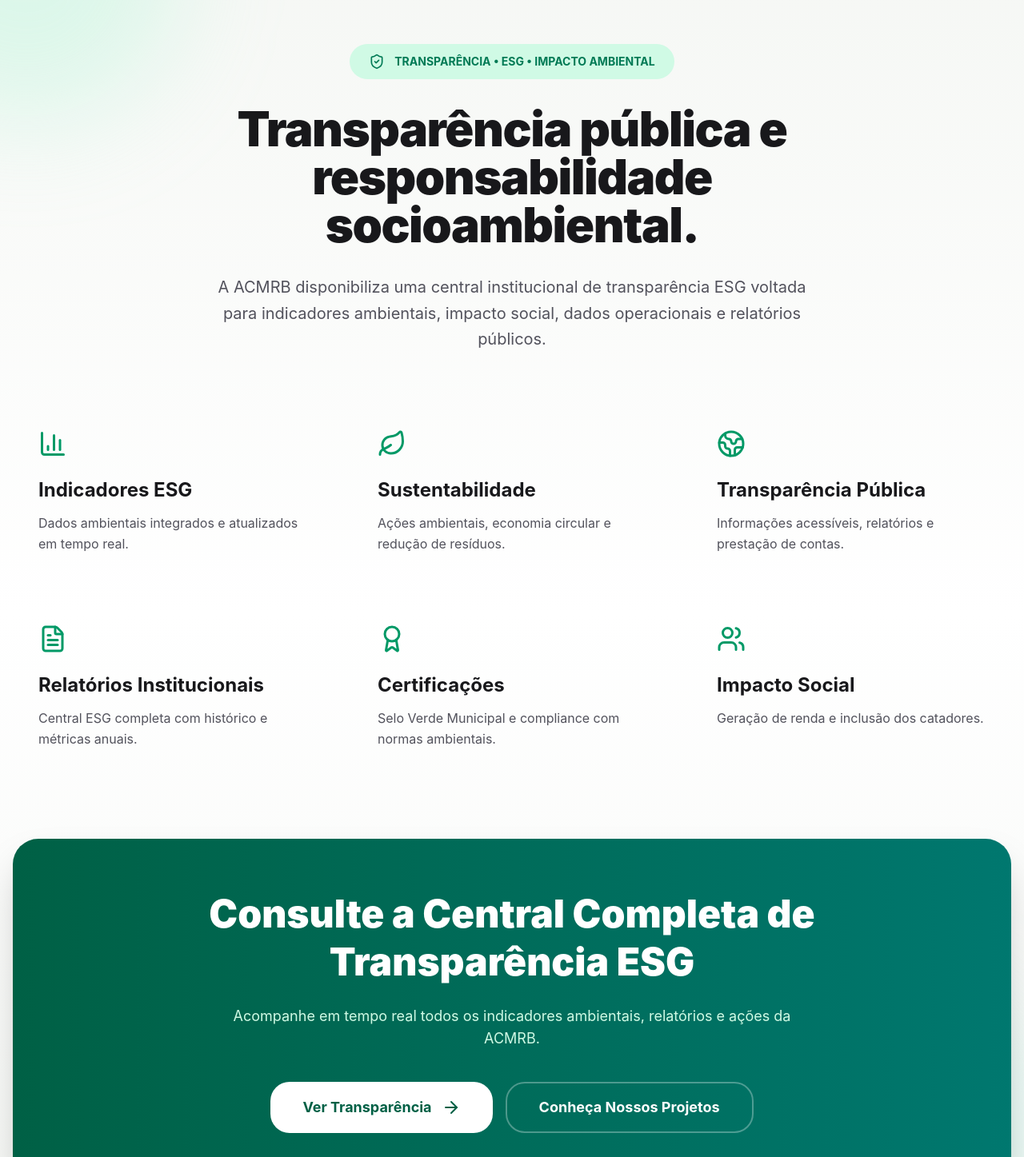
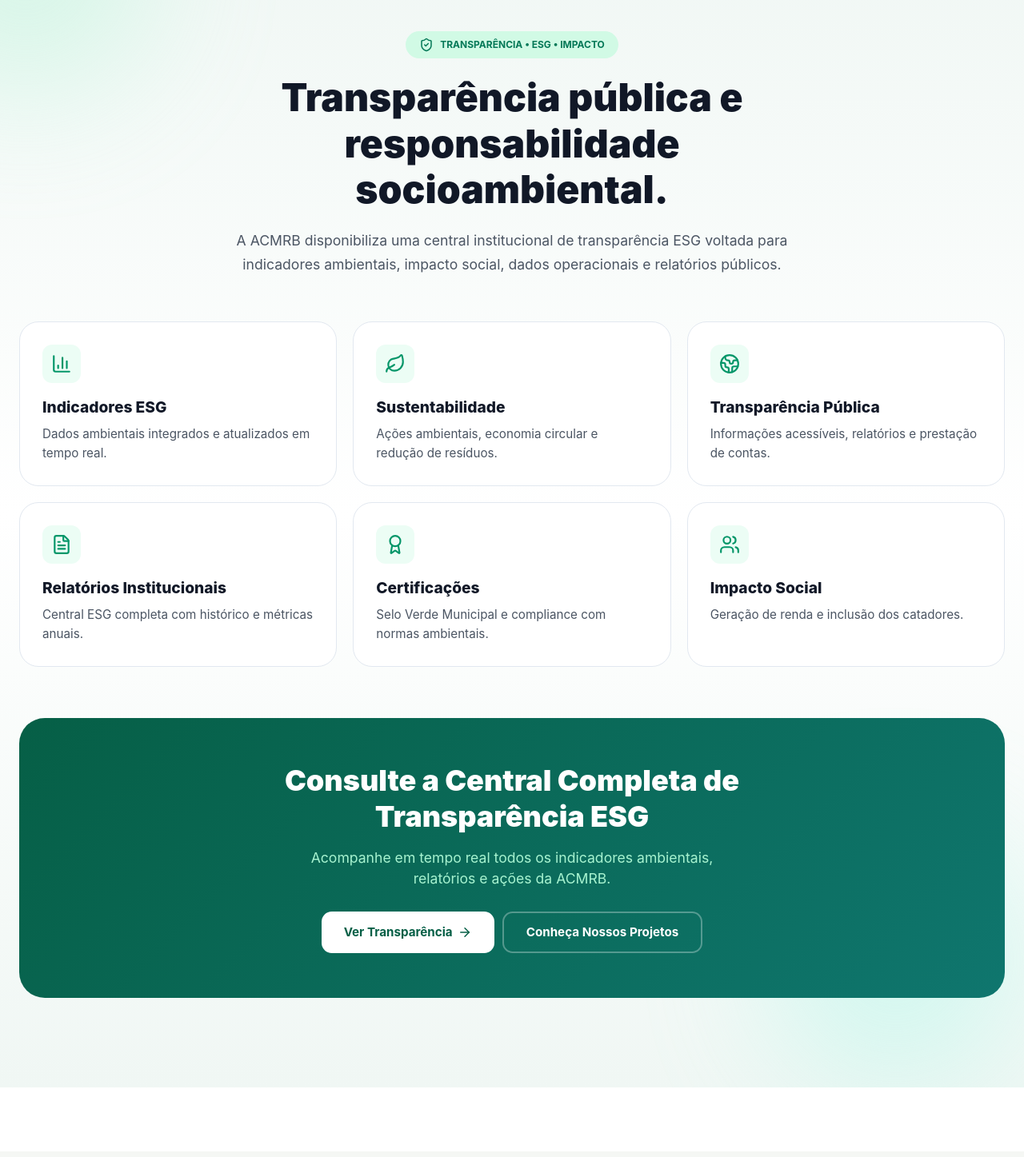
Before and after one commit to joota2500/acmrb-platform, a Next.js app: page / in a window 1280 px wide. Shown: the part 3160-4607 px from the top of the page at 80% size. Built offline with nearby package versions, Linux system fonts and the light colour scheme; no server answers; the database is empty.

Commit message:
C:\Users\User\Desktop\MeusProjetos\acmrb-platform\src\components\home\StatsSection.tsx

```diff
--- a/src/components/home/StatsSection.tsx
+++ b/src/components/home/StatsSection.tsx
@@ -13,51 +13,9 @@
   Users,
 } from "lucide-react";
 
-export default function StatsSection() {
-  return (
-    <section
-      id="transparencia"
-      className="py-24 md:py-32 bg-linear-to-b from-[#F5F7F4] via-white to-[#F5F7F4] relative overflow-hidden"
-    >
-      {/* Background Decorations */}
-      <div className="absolute inset-0 overflow-hidden pointer-events-none">
-        <div className="absolute -top-40 -left-40 w-96 h-96 rounded-full bg-emerald-200/30 blur-3xl" />
-        <div className="absolute bottom-0 right-0 w-96 h-96 rounded-full bg-teal-200/30 blur-3xl" />
-      </div>
+import "@/styles/stats-section.css";
 
-      <div className="container-custom relative z-10">
-        {/* Header */}
-        <motion.div
-          initial={{ opacity: 0, y: 40 }}
-          whileInView={{ opacity: 1, y: 0 }}
-          viewport={{ once: true }}
-          className="text-center max-w-4xl mx-auto"
-        >
-          <div className="inline-flex items-center gap-3 px-6 py-3 rounded-full bg-emerald-100 text-emerald-700 font-bold text-sm mb-8">
-            <ShieldCheck size={20} />
-            TRANSPARÊNCIA • ESG • IMPACTO AMBIENTAL
-          </div>
-
-          <h2 className="text-4xl md:text-6xl font-black tracking-tight leading-none text-zinc-900">
-            Transparência pública e responsabilidade socioambiental.
-          </h2>
-
-          <p className="mt-8 text-lg md:text-xl text-zinc-600 max-w-3xl mx-auto leading-relaxed">
-            A ACMRB disponibiliza uma central institucional de transparência ESG
-            voltada para indicadores ambientais, impacto social, dados
-            operacionais e relatórios públicos.
-          </p>
-        </motion.div>
-
-        {/* Features Grid */}
-        <motion.div
-          initial={{ opacity: 0, y: 40 }}
-          whileInView={{ opacity: 1, y: 0 }}
-          viewport={{ once: true }}
-          transition={{ delay: 0.2 }}
-          className="mt-16 grid sm:grid-cols-2 lg:grid-cols-3 gap-6"
-        >
-          {[
+const features = [
   {
     icon: BarChart3,
     title: "Indicadores ESG",
@@ -88,61 +46,86 @@
     title: "Impacto Social",
     desc: "Geração de renda e inclusão dos catadores.",
   },
-          ].map((feature, index) => (
+];
+
+export default function StatsSection() {
+  return (
+    <section id="transparencia" className="stats">
+      <div className="stats__bg">
+        <div className="stats__blob stats__blob--1" />
+        <div className="stats__blob stats__blob--2" />
+      </div>
+
+      <div className="stats__container">
+        {/* Header */}
+        <motion.div
+          initial={{ opacity: 0, y: 30 }}
+          whileInView={{ opacity: 1, y: 0 }}
+          viewport={{ once: true }}
+          className="stats__header"
+        >
+          <div className="stats__tag">
+            <ShieldCheck size={18} />
+            TRANSPARÊNCIA • ESG • IMPACTO
+          </div>
+
+          <h2 className="stats__title">
+            Transparência pública e responsabilidade socioambiental.
+          </h2>
+
+          <p className="stats__description">
+            A ACMRB disponibiliza uma central institucional de transparência ESG
+            voltada para indicadores ambientais, impacto social, dados
+            operacionais e relatórios públicos.
+          </p>
+        </motion.div>
+
+        {/* Grid de features */}
+        <div className="stats__grid">
+          {features.map((feature, index) => {
+            const Icon = feature.icon;
+            return (
               <motion.div
                 key={index}
+                initial={{ opacity: 0, y: 25 }}
+                whileInView={{ opacity: 1, y: 0 }}
+                viewport={{ once: true }}
+                transition={{ delay: index * 0.05 }}
+                className="stats__card"
+              >
+                <div className="stats__card-icon">
+                  <Icon size={26} />
+                </div>
+                <h3>{feature.title}</h3>
+                <p>{feature.desc}</p>
+              </motion.div>
+            );
+          })}
+        </div>
+
+        {/* CTA */}
+        <motion.div
           initial={{ opacity: 0, y: 30 }}
           whileInView={{ opacity: 1, y: 0 }}
-              transition={{ delay: index * 0.05 }}
-              className="glass-card rounded-3xl p-8 hover:shadow-xl transition-all group"
+          viewport={{ once: true }}
+          transition={{ delay: 0.3 }}
+          className="stats__cta"
         >
-              <feature.icon
-                size={36}
-                className="text-emerald-600 mb-6 group-hover:scale-110 transition"
-              />
-              <h3 className="text-2xl font-bold text-zinc-900 mb-3">
-                {feature.title}
-              </h3>
-              <p className="text-zinc-600 leading-relaxed">{feature.desc}</p>
-            </motion.div>
-          ))}
-        </motion.div>
-
-        {/* CTA Central */}
-        <motion.div
-          initial={{ opacity: 0, y: 40 }}
-          whileInView={{ opacity: 1, y: 0 }}
-          viewport={{ once: true }}
-          transition={{ delay: 0.4 }}
-          className="mt-20"
-        >
-          <div className="bg-linear-to-r from-emerald-800 to-teal-700 rounded-4xl p-10 md:p-16 text-white shadow-2xl">
-            <div className="max-w-3xl mx-auto text-center">
-              <h3 className="text-4xl md:text-5xl font-black leading-tight">
-                Consulte a Central Completa de Transparência ESG
-              </h3>
-              <p className="mt-6 text-emerald-100 text-lg">
-                Acompanhe em tempo real todos os indicadores ambientais,
-                relatórios e ações da ACMRB.
+          <h3>Consulte a Central Completa de Transparência ESG</h3>
+          <p>
+            Acompanhe em tempo real todos os indicadores ambientais, relatórios
+            e ações da ACMRB.
           </p>
 
-              <div className="flex flex-col sm:flex-row gap-4 justify-center mt-10">
-                <Link
-                  href="/transparencia"
-                  className="h-16 px-10 rounded-3xl bg-white text-emerald-800 font-bold text-lg flex items-center justify-center hover:bg-emerald-50 transition-all"
-                >
+          <div className="stats__cta-buttons">
+            <Link href="/transparencia" className="stats__btn-primary">
               Ver Transparência
-                  <ArrowRight className="ml-3" />
+              <ArrowRight size={18} />
             </Link>
 
-                <Link
-                  href="/projetos"
-                  className="h-16 px-10 rounded-3xl border-2 border-white/30 hover:bg-white/10 text-white font-bold text-lg flex items-center justify-center transition-all"
-                >
+            <Link href="/projetos" className="stats__btn-secondary">
               Conheça Nossos Projetos
             </Link>
-              </div>
-            </div>
           </div>
         </motion.div>
       </div>
--- /dev/null
+++ b/src/styles/stats-section.css
@@ -0,0 +1,299 @@
+/* ==================== STATS / TRANSPARÊNCIA ==================== */
+
+.stats {
+  position: relative;
+  overflow: hidden;
+  background: linear-gradient(to bottom, #f0f7f4, white, #f0f7f4);
+  padding: 4rem 0;
+}
+
+@media (min-width: 768px) {
+  .stats {
+    padding: 5.5rem 0;
+  }
+}
+
+@media (min-width: 1024px) {
+  .stats {
+    padding: 7rem 0;
+  }
+}
+
+.stats__bg {
+  position: absolute;
+  inset: 0;
+  pointer-events: none;
+  overflow: hidden;
+}
+
+.stats__blob {
+  position: absolute;
+  border-radius: 9999px;
+  filter: blur(80px);
+  opacity: 0.35;
+}
+
+.stats__blob--1 {
+  top: -8rem;
+  left: -8rem;
+  width: 20rem;
+  height: 20rem;
+  background: #a7f3d0;
+}
+
+.stats__blob--2 {
+  bottom: 0;
+  right: 0;
+  width: 20rem;
+  height: 20rem;
+  background: #99f6e4;
+}
+
+.stats__container {
+  position: relative;
+  z-index: 10;
+  max-width: 80rem;
+  margin: 0 auto;
+  padding: 0 1rem;
+}
+
+@media (min-width: 768px) {
+  .stats__container {
+    padding: 0 1.5rem;
+  }
+}
+
+/* Header */
+.stats__header {
+  text-align: center;
+  max-width: 48rem;
+  margin: 0 auto;
+}
+
+.stats__tag {
+  display: inline-flex;
+  align-items: center;
+  gap: 0.5rem;
+  padding: 0.5rem 1.1rem;
+  border-radius: 9999px;
+  background: #d1fae5;
+  color: #047857;
+  font-size: 0.75rem;
+  font-weight: 700;
+  margin-bottom: 1.25rem;
+}
+
+.stats__title {
+  font-size: 1.6rem;
+  font-weight: 900;
+  color: #111827;
+  line-height: 1.2;
+}
+
+@media (min-width: 768px) {
+  .stats__title {
+    font-size: 2.4rem;
+  }
+}
+
+@media (min-width: 1024px) {
+  .stats__title {
+    font-size: 3rem;
+  }
+}
+
+.stats__description {
+  margin-top: 1.25rem;
+  font-size: 0.95rem;
+  line-height: 1.7;
+  color: #4b5563;
+}
+
+@media (min-width: 768px) {
+  .stats__description {
+    font-size: 1.1rem;
+  }
+}
+
+/* Grid */
+.stats__grid {
+  margin-top: 2.5rem;
+  display: grid;
+  grid-template-columns: 1fr 1fr; /* 2 colunas no celular */
+  gap: 0.9rem;
+}
+
+@media (min-width: 1024px) {
+  .stats__grid {
+    grid-template-columns: repeat(3, 1fr); /* 3 no desktop */
+    gap: 1.25rem;
+    margin-top: 3.5rem;
+  }
+}
+
+.stats__card {
+  background: white;
+  border: 1px solid #e2e8f0;
+  border-radius: 1.25rem;
+  padding: 1.25rem;
+  transition: all 0.3s;
+}
+
+@media (min-width: 768px) {
+  .stats__card {
+    padding: 1.75rem;
+    border-radius: 1.5rem;
+  }
+}
+
+.stats__card:hover {
+  transform: translateY(-5px);
+  box-shadow: 0 15px 35px rgba(16, 185, 129, 0.12);
+  border-color: #a7f3d0;
+}
+
+.stats__card-icon {
+  width: 48px;
+  height: 48px;
+  border-radius: 12px;
+  background: #ecfdf5;
+  color: #059669;
+  display: flex;
+  align-items: center;
+  justify-content: center;
+  margin-bottom: 1rem;
+}
+
+.stats__card h3 {
+  font-size: 1rem;
+  font-weight: 800;
+  color: #111827;
+  margin-bottom: 0.5rem;
+}
+
+@media (min-width: 768px) {
+  .stats__card h3 {
+    font-size: 1.2rem;
+  }
+}
+
+.stats__card p {
+  font-size: 0.85rem;
+  line-height: 1.55;
+  color: #4b5563;
+}
+
+@media (min-width: 768px) {
+  .stats__card p {
+    font-size: 0.95rem;
+  }
+}
+
+/* CTA */
+.stats__cta {
+  margin-top: 2.5rem;
+  background: linear-gradient(135deg, #065f46, #0f766e);
+  border-radius: 1.75rem;
+  padding: 2rem 1.5rem;
+  text-align: center;
+  color: white;
+}
+
+@media (min-width: 768px) {
+  .stats__cta {
+    margin-top: 4rem;
+    padding: 3.5rem;
+    border-radius: 2rem;
+  }
+}
+
+.stats__cta h3 {
+  font-size: 1.4rem;
+  font-weight: 900;
+  line-height: 1.25;
+  max-width: 36rem;
+  margin: 0 auto;
+}
+
+@media (min-width: 768px) {
+  .stats__cta h3 {
+    font-size: 2.25rem;
+  }
+}
+
+.stats__cta p {
+  margin-top: 1rem;
+  font-size: 0.95rem;
+  color: #a7f3d0;
+  max-width: 32rem;
+  margin-left: auto;
+  margin-right: auto;
+}
+
+@media (min-width: 768px) {
+  .stats__cta p {
+    font-size: 1.1rem;
+  }
+}
+
+.stats__cta-buttons {
+  margin-top: 1.75rem;
+  display: flex;
+  flex-direction: row; /* lado a lado no celular e tablet */
+  gap: 0.6rem;
+  justify-content: center;
+  flex-wrap: wrap;
+}
+
+@media (min-width: 640px) {
+  .stats__cta-buttons {
+    flex-direction: row;
+    justify-content: center;
+  }
+}
+
+.stats__btn-primary {
+  height: 2.75rem;
+  padding: 0 1rem;
+  border-radius: 0.8rem;
+  background: white;
+  color: #065f46;
+  font-weight: 700;
+  font-size: 0.8rem; /* letra menor no celular */
+  display: inline-flex;
+  align-items: center;
+  gap: 0.4rem;
+  text-decoration: none;
+  transition: all 0.3s;
+}
+
+.stats__btn-primary:hover {
+  background: #ecfdf5;
+}
+.stats__btn-secondary {
+  height: 2.75rem;
+  padding: 0 1rem;
+  border-radius: 0.8rem;
+  border: 2px solid rgba(255, 255, 255, 0.3);
+  color: white;
+  font-weight: 700;
+  font-size: 0.8rem; /* letra menor no celular */
+  display: inline-flex;
+  align-items: center;
+  justify-content: center;
+  text-decoration: none;
+  transition: all 0.3s;
+}
+
+.stats__btn-secondary:hover {
+  background: rgba(255, 255, 255, 0.1);
+}
+/* Desktop / notebook: botões maiores */
+@media (min-width: 768px) {
+  .stats__btn-primary,
+  .stats__btn-secondary {
+    height: 3.25rem;
+    padding: 0 1.75rem;
+    font-size: 0.95rem;
+  }
+}
```
Also changed, not shown: src/styles/#sections.css (renamed from src/styles/sections.css). Lines whose indentation alone changed are shown as unchanged.
